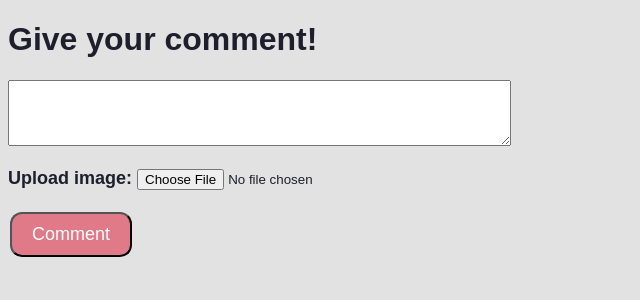
After one commit to CodecoolGlobal/ask-mate-2-python-zsofi82, a Flask app: template templates/post_question_comment.html in a window 1280 px wide. The commit adds this page. Shown: the top 300 px of the page, without its empty margins (0-640 px from the left). Run offline with Flask 2, Linux system fonts and the light colour scheme; the template is opened without the code that fills it: most values are stand-ins (such as "Sample title", 1, 10 or a date in 2020).

Commit message:
at last, upgrade fully functional

```diff
--- a/server.py
+++ b/server.py
@@ -89,14 +89,17 @@ def delete_question(question_id):
     return redirect("/list")
 
 
-@app.route("/question/<question_id>/edit", methods=["GET", "POST"])
+@app.route("/question/<int:question_id>/edit", methods=["GET", "POST"])
 def edit_a_question(question_id):
     question_list = connection.get_question_list()
+
     result = {}
+    for row in question_list:
 
-    for row in question_list:
         if row['id'] == question_id:
             result.update(row)
+
+            print(question_id)
 
     if request.method == 'POST':
         print('hello')
@@ -105,7 +108,7 @@ def edit_a_question(question_id):
         connection.update_question(q_title, q_message, question_id)
         return redirect(f'/question/{question_id}')
     else:
-        print('yellow')
+        print(result)
         return render_template("update_question.html", question=result)
 
 
@@ -140,6 +143,25 @@ def vote_on_questions(question_id):
 def vote_on_answers():
     pass
 
+@app.route("/question/<question_id>/new-comment", methods=["POST","GET"])
+def post_comment_to_q(question_id):
+    if request.method == 'GET':
+        question = connection.get_question_list()
+        for row in question:
+            if str(row['id']) == str(question_id):
+                this_question = row['title']
+                this_question_id = row['id']
+
+    else:
+        question_id = request.form.get('q_id')
+        comment = request.form.get('comment')
+        time = connection.get_time()
+
+        connection.post_comment_to_q(question_id, comment, time)
+
+        return redirect(f'/question/{question_id}')
+    return render_template('post_question_comment.html', question=this_question,q_id=this_question_id)
+
 
 if __name__ == "__main__":
     app.run(
--- a/templates/display_question.html
+++ b/templates/display_question.html
@@ -39,5 +39,6 @@
             {% endfor %}
         </ol>
         <a href="{{ url_for('post_an_answer', question_id=question_id) }}" class="button"><strong>Answer</strong></a>
+        <a href="{{ url_for('post_comment_to_q', question_id=question_id) }}" class="button"><strong>Comment</strong></a>
 </body>
 </html>
--- /dev/null
+++ b/templates/post_question_comment.html
@@ -0,0 +1,24 @@
+<!DOCTYPE html>
+<html>
+    <!DOCTYPE html>
+<html lang="en">
+<head>
+    <meta charset="UTF-8">
+    <title>Comment</title>
+    <link rel="stylesheet" href="{{ url_for('static', filename='style.css') }}">
+</head>
+<body>
+    <h1>Give your comment!</h1>
+    <form action="question/<question_id>/new-comment" enctype="multipart/form-data"  method="POST">
+        <textarea name="comment" rows="4" cols="60"></textarea>
+        <br><br>
+        <label class="upload">Upload image: </label>
+        <input type="file" name="file">
+        <br><br>
+        <input name="q_id" type="number" value="{{ q_id }}" hidden />
+        <button type="submit">Comment</button>
+    </form>
+</body>
+</html>
+</body>
+</html>
```
Also changed, not shown: connection.py (+7 -0 lines).
